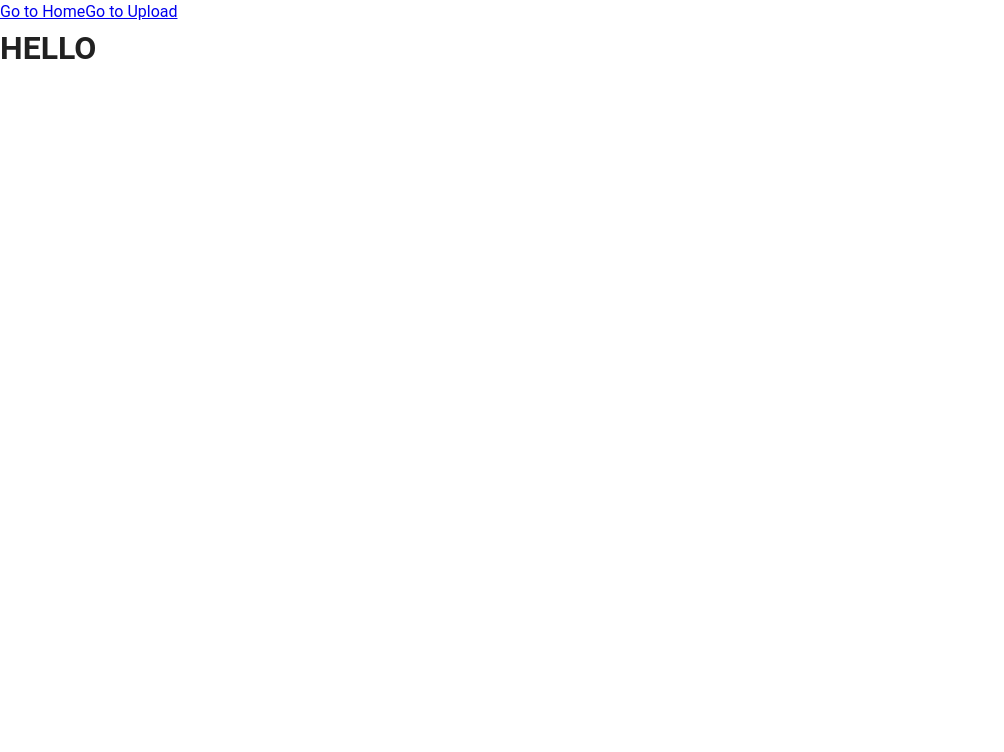
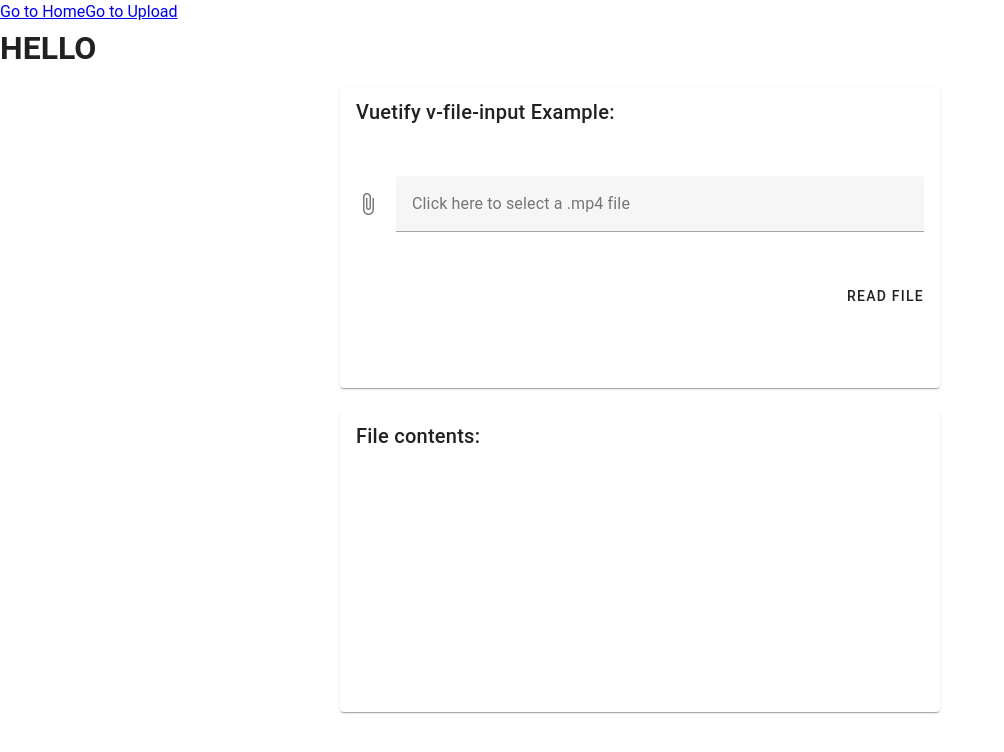
Before and after one commit to ananya12-a/InterReviewer, a Vue app in the folder frontend/: page /upload in a window 1280 px wide. Shown: the top 752 px of the page, without its empty margins (0-1004 px from the left). Built offline with nearby package versions, Linux system fonts and the light colour scheme.

Commit message:
basic upload

```diff
--- a/frontend/src/components/UploadFile.vue
+++ b/frontend/src/components/UploadFile.vue
@@ -8,25 +8,42 @@
                   <br>
                   <v-card-text>
                     <v-file-input
-                      accept=".txt"
-                      label="Click here to select a .txt file"
-                      outlined-v-model="chosenFile"
+                      accept=".mp4"
+                      label="Click here to select a .mp4 file"
+                      outlined-v-model="video"
                     >
                     </v-file-input>
                   </v-card-text>
                   <v-card-actions>
                     <v-spacer></v-spacer>
-                    <v-btn right@click="importTxt">Read File</v-btn>
+                    <v-btn right @click="upload">Read File</v-btn>
                   </v-card-actions>
                 </v-card>
               </v-col>
               <v-col cols="auto">
                 <v-card width="600" height="300" raised>
                   <v-card-title>File contents:</v-card-title>
-                  <!-- <v-card-text><p>{{ data }}</p></v-card-text> -->
+                  <v-card-text><p>{{ data }}</p></v-card-text>
                 </v-card>
               </v-col>
             </v-row>
           </v-container>
     </div>
   </template>
+
+  <script>
+export default{
+  data: ()=>({
+      video:null,
+      data: null,
+  }),
+  methods:{
+    upload(){
+      if (!this.video) {
+        this.data = "No File Chosen"
+      }
+      this.data = "successful upload"
+    }
+  }
+}
+</script>
--- a/frontend/src/pages/upload.vue
+++ b/frontend/src/pages/upload.vue
@@ -1,7 +1,7 @@
 <template>
   <div>
     <h1>HELLO</h1>
-    <!-- <Upload /> -->
+    <UploadFile />
   </div>
 </template>
 
```
